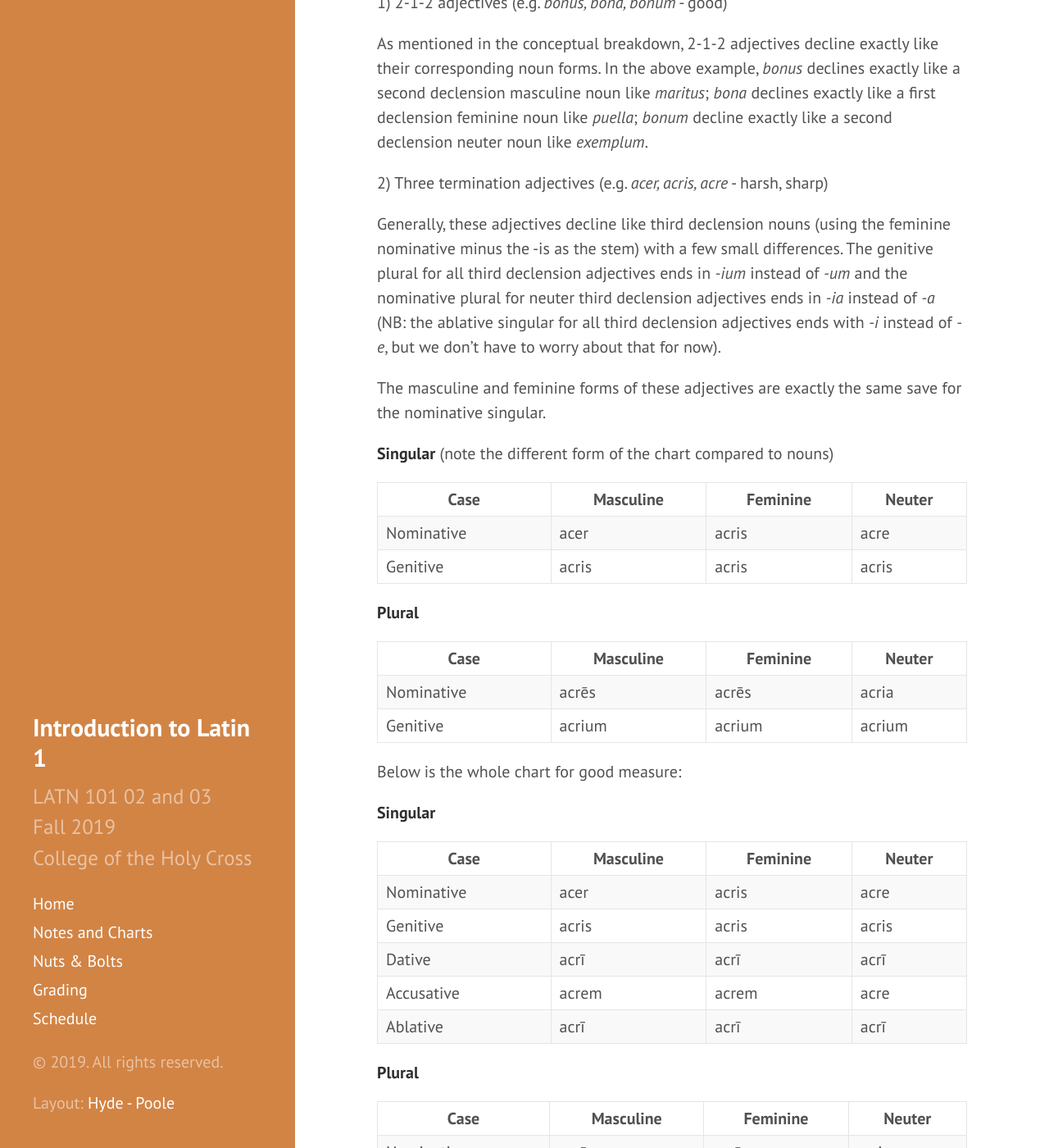
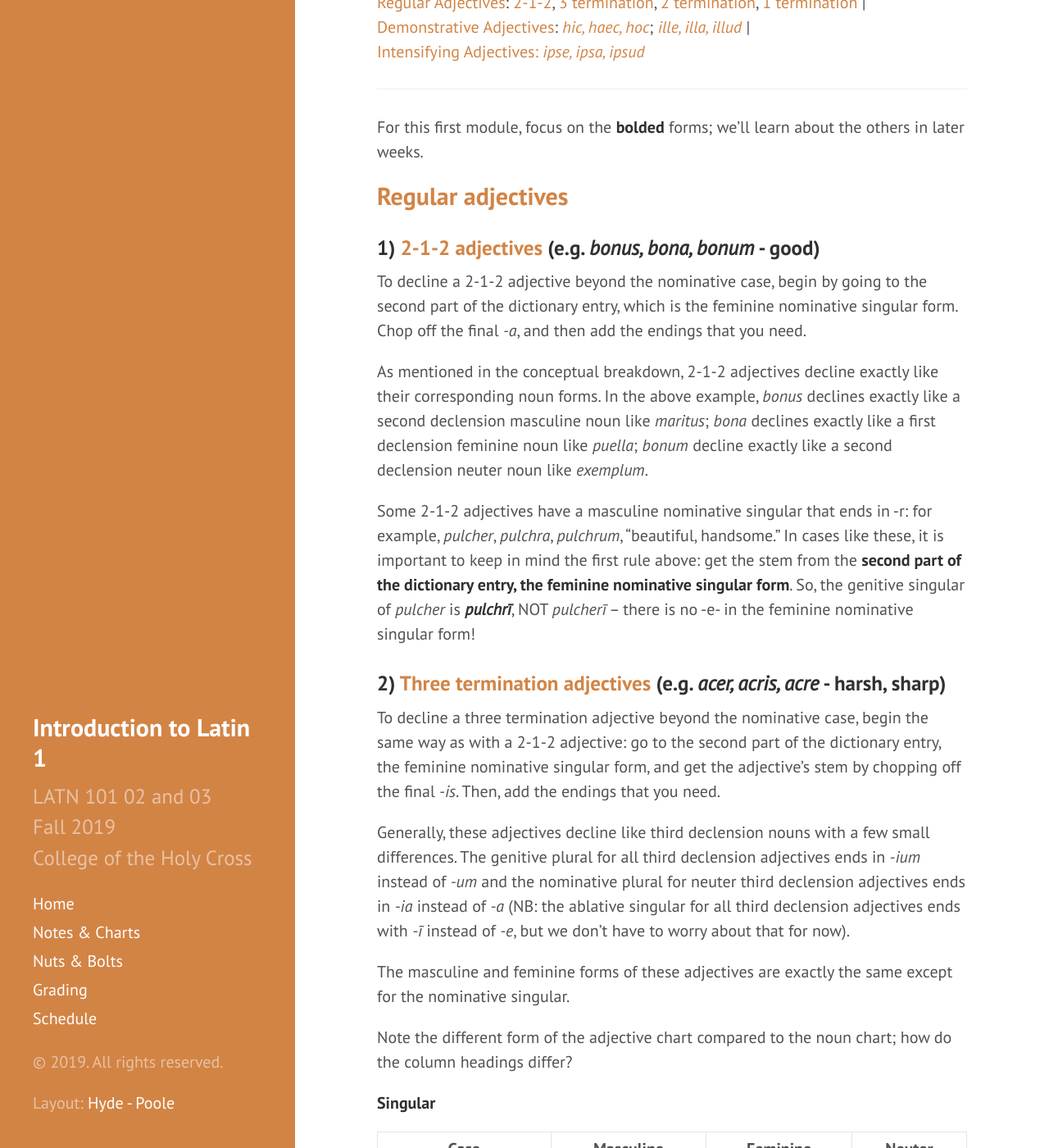
Before and after one commit to DLibatique/LATN102-S20, a Jekyll site: the page built from charts/01-adjectives.md, in a window 1280 px wide and 1400 px high, scrolled down 260 px. Shown: the whole window at 82% size. Built offline with Jekyll 4.4.1, drawn with Linux system fonts in a browser that asks for light colours; comment, search, counter and statistics services are not loaded; some of the changed text lies outside the part shown.

Commit message:
updated landing page, formatted paradigm charts

```diff
--- a/charts/01-adjectives.md
+++ b/charts/01-adjectives.md
@@ -3,59 +3,60 @@
 title: Module 1 Adjective Morphology (9/6-9/11)
 ---
 
-## Regular adjectives
+## Navigation:
+<a href="#regadjs">Regular Adjectives</a>: <a href="#212">2-1-2</a>, <a href="#3term">3 termination</a>, <a href="#2term">2 termination</a>, <a href="#1term">1 termination</a> \|
+<a href="#demadjs">Demonstrative Adjectives</a>: <a href="#hic">*hic, haec, hoc*</a>; <a href="#ille">*ille, illa, illud*</a> \|
+<a href="intadjs">Intensifying Adjectives:</a> <a href="#ipse">*ipse, ipsa, ipsud*</a>
 
-1) 2-1-2 adjectives (e.g. *bonus, bona, bonum* - good)
+<hr>
+
+For this first module, focus on the **bolded** forms; we'll learn about the others in later weeks.
+
+## <a name="regadjs">Regular adjectives</a>
+
+### 1) <a name="212">2-1-2 adjectives</a> (e.g. *bonus, bona, bonum* - good)
+
+To decline a 2-1-2 adjective beyond the nominative case, begin by going to the second part of the dictionary entry, which is the feminine nominative singular form. Chop off the final *-a*, and then add the endings that you need.
 
 As mentioned in the conceptual breakdown, 2-1-2 adjectives decline exactly like their corresponding noun forms. In the above example, *bonus* declines exactly like a second declension masculine noun like *maritus*; *bona* declines exactly like a first declension feminine noun like *puella*; *bonum* decline exactly like a second declension neuter noun like *exemplum*.
 
-2) Three termination adjectives (e.g. *acer, acris, acre* - harsh, sharp)
+Some 2-1-2 adjectives have a masculine nominative singular that ends in -r: for example, *pulcher*, *pulchra*, *pulchrum*, "beautiful, handsome." In cases like these, it is important to keep in mind the first rule above: get the stem from the **second part of the dictionary entry, the feminine nominative singular form**. So, the genitive singular of *pulcher* is ***pulchrī***, NOT *pulcherī* -- there is no -e- in the feminine nominative singular form!
 
-Generally, these adjectives decline like third declension nouns (using the feminine nominative minus the -is as the stem) with a few small differences. The genitive plural for all third declension adjectives ends in *-ium* instead of *-um* and the nominative plural for neuter third declension adjectives ends in *-ia* instead of *-a* (NB: the ablative singular for all third declension adjectives ends with *-i* instead of *-e*, but we don't have to worry about that for now).
+### 2) <a name="3term">Three termination adjectives</a> (e.g. *acer, acris, acre* - harsh, sharp)
 
-The masculine and feminine forms of these adjectives are exactly the same save for the nominative singular.
+To decline a three termination adjective beyond the nominative case, begin the same way as with a 2-1-2 adjective: go to the second part of the dictionary entry, the feminine nominative singular form, and get the adjective's stem by chopping off the final *-is*. Then, add the endings that you need.
 
-**Singular** (note the different form of the chart compared to nouns)
+Generally, these adjectives decline like third declension nouns with a few small differences. The genitive plural for all third declension adjectives ends in *-ium* instead of *-um* and the nominative plural for neuter third declension adjectives ends in *-ia* instead of *-a* (NB: the ablative singular for all third declension adjectives ends with *-ī* instead of *-e*, but we don't have to worry about that for now).
+
+The masculine and feminine forms of these adjectives are exactly the same except for the nominative singular.
+
+Note the different form of the adjective chart compared to the noun chart; how do the column headings differ?
+
+**Singular**
 
 | Case      | Masculine |Feminine |Neuter |
 | ----------- | ----------- | ----------- | ----------- |
-| Nominative    | acer       | acris       |acre       |
-| Genitive   | acris        | acris  |acris  |
+| Nominative    | **ācer**       | **ācris**       |**ācre**       |
+| Genitive   | **ācris**        | **ācris**  |**ācris**  |
+| Dative   | ācrī       | ācrī  |ācrī  |
+| Accusative   | ācrem        | ācrem  |ācre  |
+| Ablative   | ācrī        | ācrī  |ācrī  |
 
 **Plural**
 
 | Case      | Masculine |Feminine |Neuter |
 | ----------- | ----------- | ----------- | ----------- |
-| Nominative    | acrēs       | acrēs       |acria       |
-| Genitive   | acrium        | acrium  |acrium  |
+| Nominative    | **ācrēs**       | **ācrēs**       |**ācria**       |
+| Genitive   | **ācrium**        | **ācrium**  |**ācrium**  |
+| Dative   | ācribus        | ācribus  |ācribus  |
+| Accusative   | ācrēs        | ācrēs  |ācria  |
+| Ablative   | ācribus        | ācribus  |ācribus  |
 
-Below is the whole chart for good measure:
-
-**Singular**
-
-| Case      | Masculine |Feminine |Neuter |
-| ----------- | ----------- | ----------- | ----------- |
-| Nominative    | acer       | acris       |acre       |
-| Genitive   | acris        | acris  |acris  |
-| Dative   | acrī       | acrī  |acrī  |
-| Accusative   | acrem        | acrem  |acre  |
-| Ablative   | acrī        | acrī  |acrī  |
-
-**Plural**
-
-| Case      | Masculine |Feminine |Neuter |
-| ----------- | ----------- | ----------- | ----------- |
-| Nominative    | acrēs       | acrēs       |acria       |
-| Genitive   | acrium        | acrium  |acrium  |
-| Dative   | acribus        | acribus  |acribus  |
-| Accusative   | acrēs        | acrēs  |acria  |
-| Ablative   | acribus        | acribus  |acribus  |
-
-3) Two termination adjectives (e.g. *fortis, forte* - strong)
+### 3) <a name="2term">Two termination adjectives</a> (e.g. *fortis, forte* - strong)
 
 Two termination adjectives decline exactly like three termination adjectives except that the masculine and feminine forms of *fortis* are exactly the same, with *fortis* serving as the nominative singular for both.
 
-4) One termination adjectives (e.g. *ferox, ferocis* - ferocious)
+### 4) <a name="1term">One termination adjectives</a> (e.g. *ferox, ferocis* - ferocious)
 
 One termination adjectives are slightly tricky because while the nominative and genitive singular are the same for all three genders, the neuter accusative singular and the neuter nominative and accusative plural are different.
 
@@ -63,24 +64,8 @@
 
 | Case      | Fem/Masc |Neuter |
 | ----------- | ----------- | ----------- |
-| Nominative    | ferox      | ferox       |
-| Genitive   | ferocis        | ferocis       |
-
-**Plural**
-
-| Case      | Fem/Masc |Neuter |
-| ----------- | ----------- | ----------- |
-| Nominative    | ferocēs     | ferocia       |
-| Genitive   | ferocium        | ferocium       |
-
-Below is the whole chart for good measure:
-
-**Singular**
-
-| Case      | Fem/Masc |Neuter |
-| ----------- | ----------- | ----------- |
-| Nominative    | ferox      | ferox       |
-| Genitive   | ferocis        | ferocis       |
+| Nominative    | **ferox**      | **ferox**       |
+| Genitive   | **ferocis**        | **ferocis**       |
 | Dative   | ferocī        | ferocī      |
 | Accusative   | ferocem        | ferox      |
 | Ablative   | ferocī        | ferocī        |
@@ -89,40 +74,26 @@
 
 | Case      | Fem/Masc |Neuter |
 | ----------- | ----------- | ----------- |
-| Nominative    | ferocēs     | ferocia       |
-| Genitive   | ferocium        | ferocium       |
+| Nominative    | **ferocēs**     | **ferocia**       |
+| Genitive   | **ferocium**        | **ferocium**       |
 | Dative   | ferocibus        | ferocibus      |
 | Accusative   | ferocēs        | ferocia      |
 | Ablative   | ferocibus        | ferocibus        |
 
-## Demonstrative adjectives
+<hr>
 
-1) *hic, haec, hoc* - this
+## <a name="demadjs">Demonstrative adjectives</a>
 
-** The forms in the dictionary entry represent the nominative singular in all three genders (masculine, feminine, and neuter).
+### 1) <a name="hic">*hic, haec, hoc* - this, these</a>
+
+The forms in the dictionary entry represent the nominative singular in all three genders (masculine, feminine, and neuter).
 
 **Singular** (note the different form of the chart compared to nouns)
 
 | Case      | Masculine |Feminine |Neuter |
 | ----------- | ----------- | ----------- | ----------- |
-| Nominative    | hic       | haec       |hoc       |
-| Genitive   | huius        | huius  |huius  |
-
-**Plural**
-
-| Case      | Masculine |Feminine |Neuter |
-| ----------- | ----------- | ----------- | ----------- |
-| Nominative    | hī       | hae       |haec       |
-| Genitive   | hōrum        | hārum  |hōrum  |
-
-Below is the whole chart for good measure:
-
-**Singular**
-
-| Case      | Masculine |Feminine |Neuter |
-| ----------- | ----------- | ----------- | ----------- |
-| Nominative    | hic       | haec       |hoc       |
-| Genitive   | huius        | huius  |huius  |
+| Nominative    | **hic**       | **haec**       |**hoc**       |
+| Genitive   | **huius**        | **huius**  |**huius**  |
 | Dative   | huic        | huic  |huic  |
 | Accusative   | hunc        | hanc  |hoc  |
 | Ablative   | hōc        | hāc  |hōc  |
@@ -131,79 +102,49 @@
 
 | Case      | Masculine |Feminine |Neuter |
 | ----------- | ----------- | ----------- | ----------- |
-| Nominative    | hī       | hae       |haec       |
-| Genitive   | hōrum        | hārum  |hōrum  |
+| Nominative    | **hī**       | **hae**       |**haec**       |
+| Genitive   | **hōrum**        | **hārum**  |**hōrum**  |
 | Dative   | hīs        | hīs  |hīs  |
 | Accusative   | hōs        | hās  |haec  |
 | Ablative   | hīs        | hīs  |hīs  |
 
-2) *ille, illa, illud* - that
+### 2) <a name="ille">*ille, illa, illud* - that, those</a>
 
-** The forms in the dictionary entry represent the nominative singular in all three genders (masculine, feminine, and neuter).
+The forms in the dictionary entry represent the nominative singular in all three genders (masculine, feminine, and neuter).
 
 **Singular** (note the different form of the chart compared to nouns)
 
 | Case      | Masculine |Feminine |Neuter |
 | ----------- | ----------- | ----------- | ----------- |
-| Nominative    | ille       | illa       |illud       |
-| Genitive   | illius        | illius  |illius  |
+| Nominative    | **ille**       | **illa**       |**illud**       |
+| Genitive   | **illīus**        | **illīus**  |**illīus**  |
+| Dative   | illī        | illī  |illī  |
+| Accusative   | illum        | illam  |illud  |
+| Ablative   | illō        | illā  |illō  |
 
 **Plural** (notice how the endings are very similar to 2-1-2 adjectives)
 
 | Case      | Masculine |Feminine |Neuter |
 | ----------- | ----------- | ----------- | ----------- |
-| Nominative    | illī       | illae       |illa       |
-| Genitive   | illōrum        | illārum  |illōrum  |
-
-Below is the whole chart for good measure:
-
-**Singular**
-
-| Case      | Masculine |Feminine |Neuter |
-| ----------- | ----------- | ----------- | ----------- |
-| Nominative    | ille       | illa       |illud       |
-| Genitive   | illius        | illius  |illius  |
-| Dative   | illic        | illic  |illic  |
-| Accusative   | illum        | illam  |illud  |
-| Ablative   | illō        | illā  |illō  |
-
-**Plural**
-
-| Case      | Masculine |Feminine |Neuter |
-| ----------- | ----------- | ----------- | ----------- |
-| Nominative    | illī       | illae       |illa       |
-| Genitive   | illōrum        | illārum  |illōrum  |
+| Nominative    | **illī**       | **illae**       |**illa**       |
+| Genitive   | **illōrum**        | **illārum**  |**illōrum**  |
 | Dative   | illīs        | illīs  |illīs  |
 | Accusative   | illōs        | illās  |illa  |
 | Ablative   | illīs        | illīs  |illīs  |
 
-## Intensifying adjectives
+<hr>
 
-*ipse, ipsa, ipsum* - very, itself
+## <a name="intadjs">Intensifying adjectives</a>
+
+<a name="ipse">*ipse, ipsa, ipsum* - very, itself</a>
 
 **Singular** (note how similar this is in formation to demonstrative adjectives)
 
 | Case      | Masculine |Feminine |Neuter |
 | ----------- | ----------- | ----------- | ----------- |
-| Nominative    | ipse       | ipsa       |ipsum       |
-| Genitive   | ipsius        | ipsius  |ipsius  |
-
-**Plural**
-
-| Case      | Masculine |Feminine |Neuter |
-| ----------- | ----------- | ----------- | ----------- |
-| Nominative    | ipsī       | ipsae       |ipsa       |
-| Genitive   | ipsōrum        | ipsārum  |ipsōrum  |
-
-Below is the whole chart for good measure:
-
-**Singular**
-
-| Case      | Masculine |Feminine |Neuter |
-| ----------- | ----------- | ----------- | ----------- |
-| Nominative    | ipse       | ipsa      |ipsum       |
-| Genitive   | ipsius        | ipsius  |ipsius  |
-| Dative   | ipsi        | ipsi  |ispi  |
+| Nominative    | **ipse**       | **ipsa**      |**ipsum**       |
+| Genitive   | **ipsīus**        | **ipsīus**  |**ipsīus**  |
+| Dative   | ipsī        | ipsī  |ipsī  |
 | Accusative   | ipsum        | ipsam  |ipsum  |
 | Ablative   | ipsō        | ipsā  |ipsō  |
 
@@ -211,8 +152,8 @@
 
 | Case      | Masculine |Feminine |Neuter |
 | ----------- | ----------- | ----------- | ----------- |
-| Nominative    | ipsī       | ipsae       |ipsa       |
-| Genitive   | ipsōrum        | ipsārum  |ipsōrum  |
+| Nominative    | **ipsī**       | **ipsae**       |**ipsa**       |
+| Genitive   | **ipsōrum**        | **ipsārum**  |**ipsōrum**  |
 | Dative   | ipsīs        | ipsīs  |ipsīs  |
 | Accusative   | ipsōs        | ipsās  |ipsa  |
 | Ablative   | ipsīs        | ipsīs  |ipsīs  |
```
Also changed, not shown: 2-notes.md (+2 -2 lines), charts/01-nouns.md (+42 -65 lines), notes/module-1.md (+6 -4 lines).
